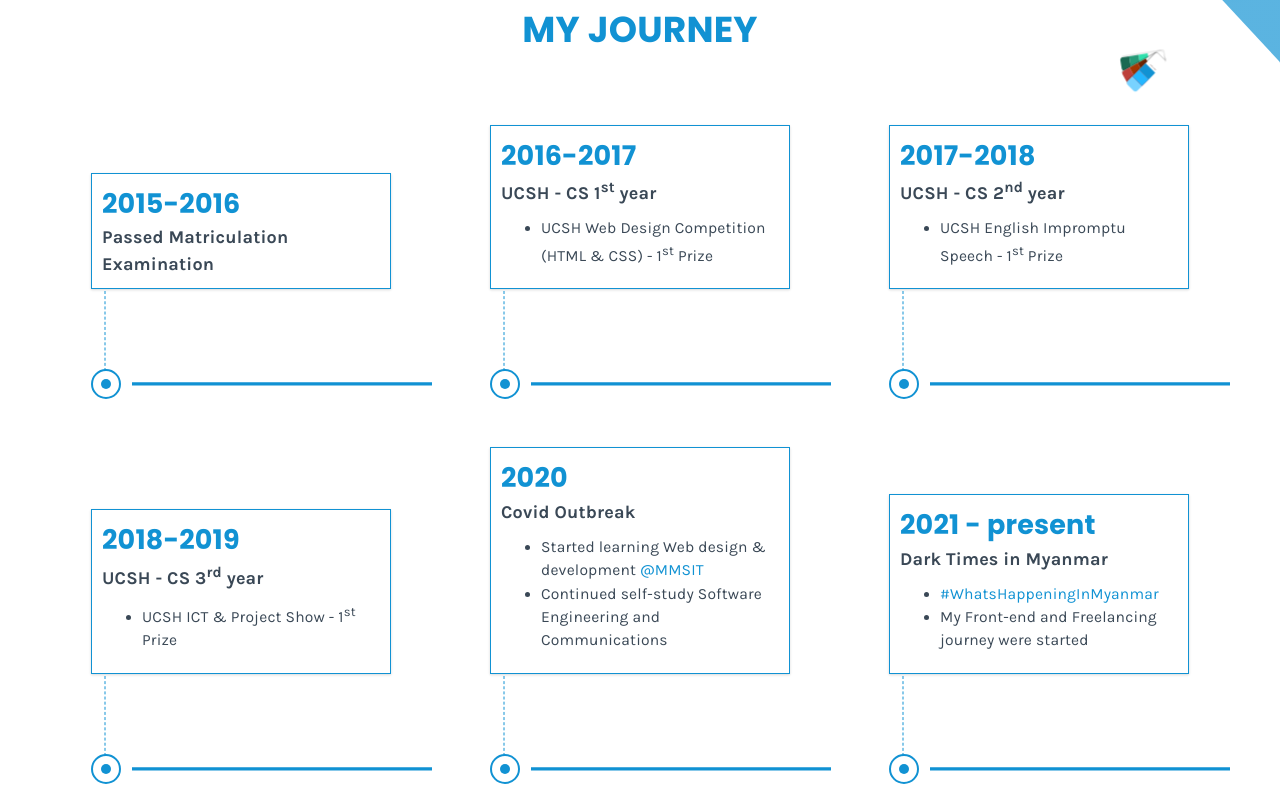
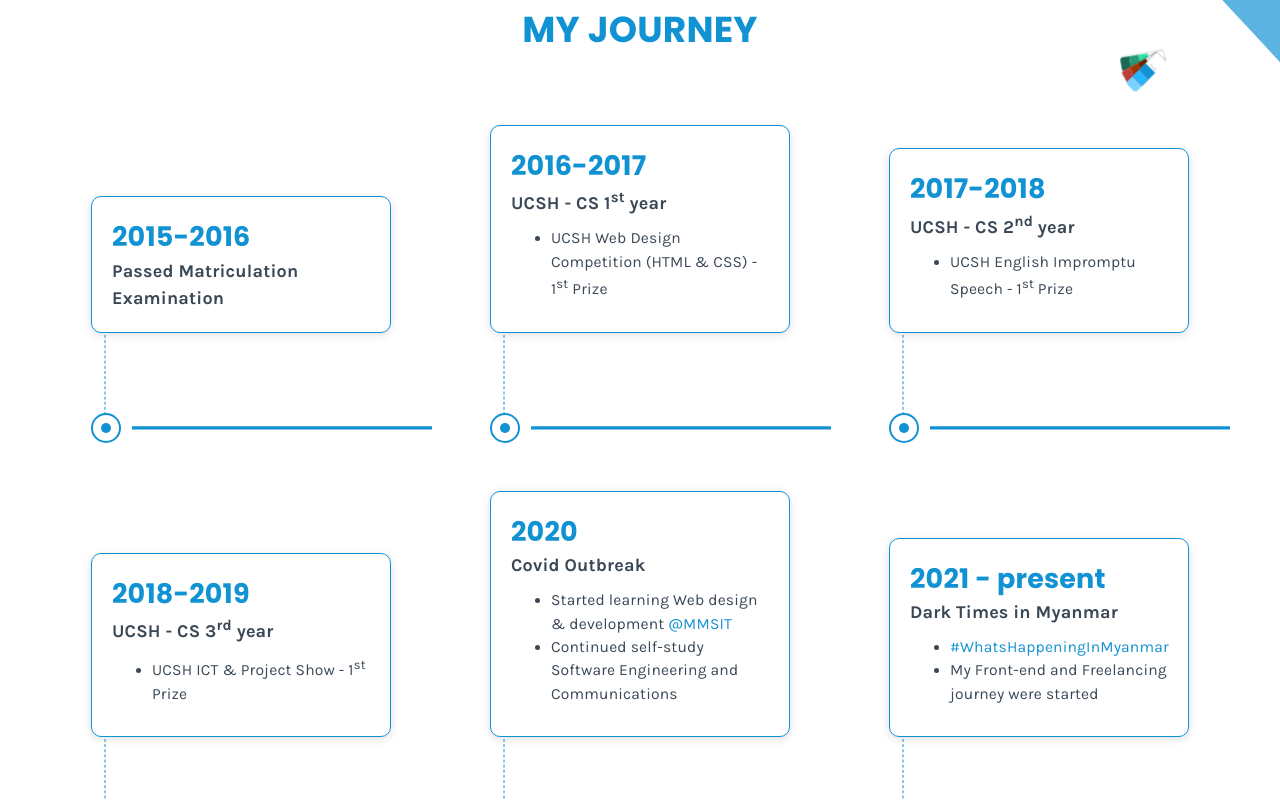
Before and after one commit to T-N9/tn-porfolio-frontend, a React (Create React App) app: page /about in a window 1280 px wide. Shown: the part 1720-2520 px from the top of the page. Built offline with nearby package versions, Linux system fonts and the light colour scheme.

Commit message:
[About] Layout checked

```diff
--- a/src/components/AboutTimeline/_AboutTimeline.scss
+++ b/src/components/AboutTimeline/_AboutTimeline.scss
@@ -44,12 +44,12 @@
       }
 
       .description {
-        padding: 10px;
+        padding: 20px;
         border: 1px solid $primary-color;
         display: inline-block;
+        border-radius: 10px;
         max-width: 300px;
-        box-shadow: rgba(0, 0, 0, 0.1) 0px 1px 3px 0px,
-          rgba(0, 0, 0, 0.06) 0px 1px 2px 0px;
+        box-shadow: rgba(99, 99, 99, 0.2) 0px 2px 8px 0px;
 
         @include m-breakpoint-down(small) {
           width: 100%;
@@ -155,6 +155,7 @@
       .item {
         .description {
           border: 1px solid $accent-color;
+          box-shadow: rgba(214, 214, 214, 0.2) 0px 2px 8px 0px;
         }
       }
 
```
